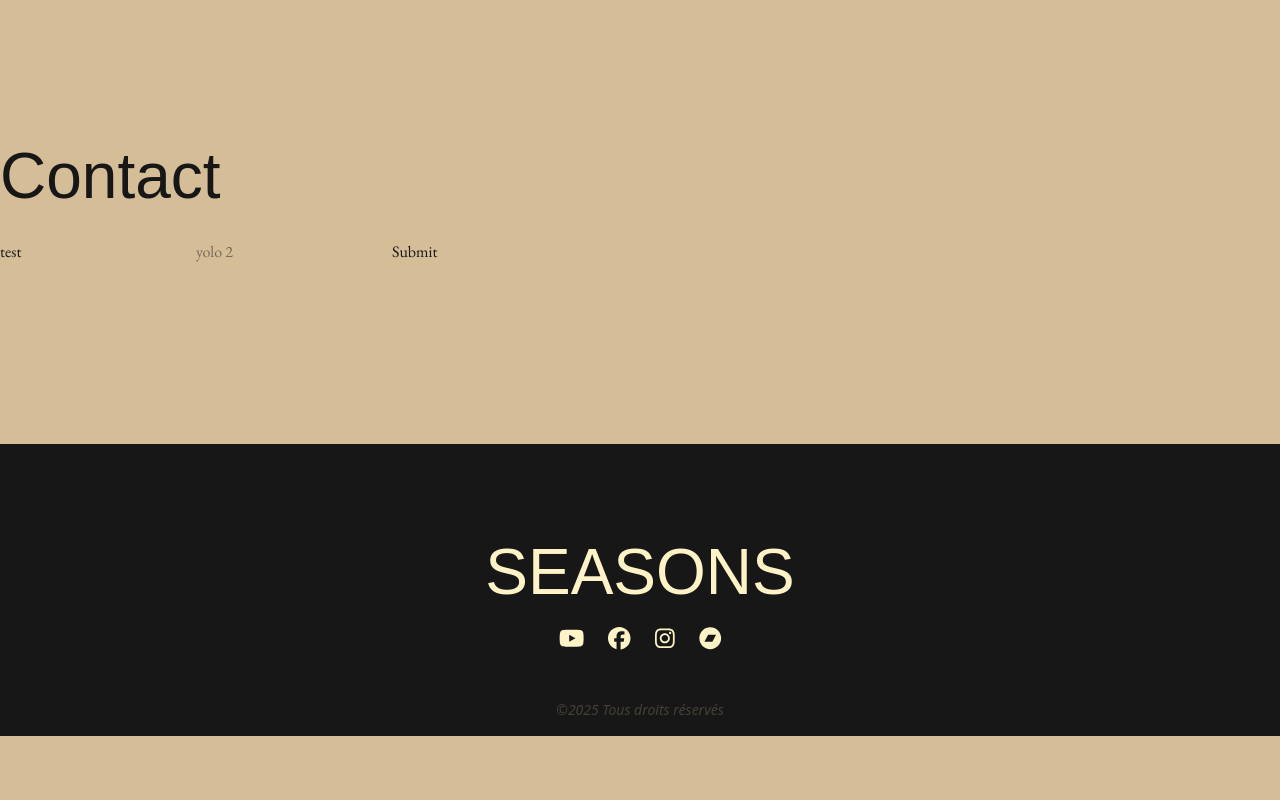
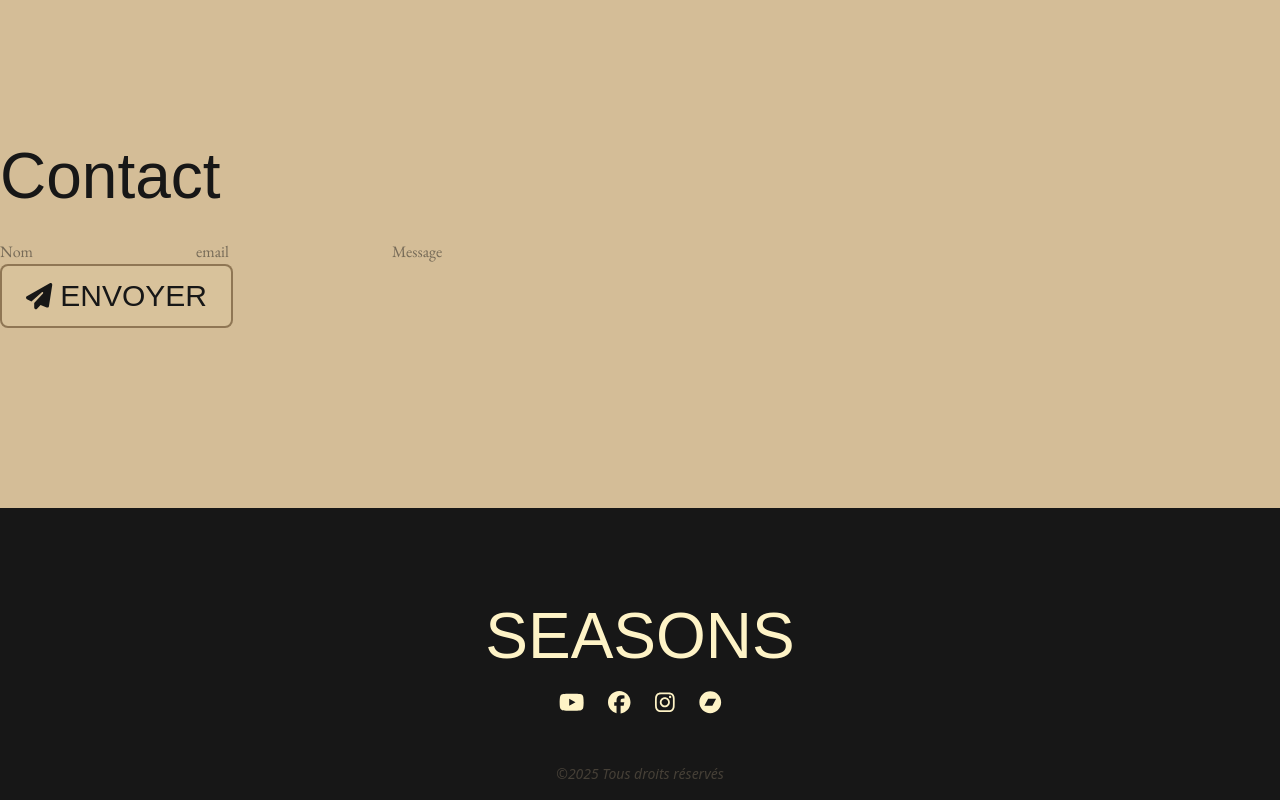
Before and after one commit to AlexSearha/seasons_website, a Next.js app: page / in a window 1280 px wide. Shown: the part 3604-4404 px from the top of the page. Before the commit the page ends 4340 px from the top, so only its background shows below. Built offline with nearby package versions, Linux system fonts and the light colour scheme; a web font is replaced by a local one.

Commit message:
ajout d'inputs pour le formulaire de contact

```diff
--- a/app/Layout/Contact.tsx
+++ b/app/Layout/Contact.tsx
@@ -1,5 +1,7 @@
 "use client";
 import { useForm, SubmitHandler } from "react-hook-form";
+import Button from "../Components/Button";
+import { faPaperPlane } from "@fortawesome/free-solid-svg-icons";
 
 type Inputs = {
   example: string;
@@ -26,19 +28,29 @@ export default function Contact() {
       <h1>Contact</h1>
       <form onSubmit={handleSubmit(onSubmit)}>
         <input
-          placeholder="yolo 1"
-          defaultValue="test"
-          {...register("example")}
+          placeholder="Nom"
+          type="text"
+          {...(register("example"), { required: true })}
         />
 
         <input
-          placeholder="yolo 2"
+          placeholder="email"
+          type="email"
           {...register("exampleRequired", { required: true })}
         />
+
+        <input
+          placeholder="Message"
+          type="text"
+          {...register("exampleRequired", { required: true })}
+        />
+
         {/* errors will return when field validation fails  */}
-        {errors.exampleRequired && <span>This field is required</span>}
+        {errors.exampleRequired && (
+          <span className="italic text-red-600">Ce champ est requis</span>
+        )}
 
-        <input type="submit" />
+        <Button type="submit" title="Envoyer" icon={faPaperPlane} dark />
       </form>
     </section>
   );
```
